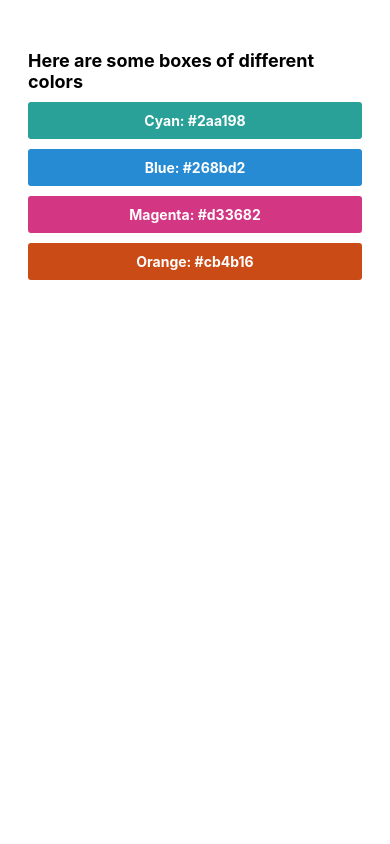
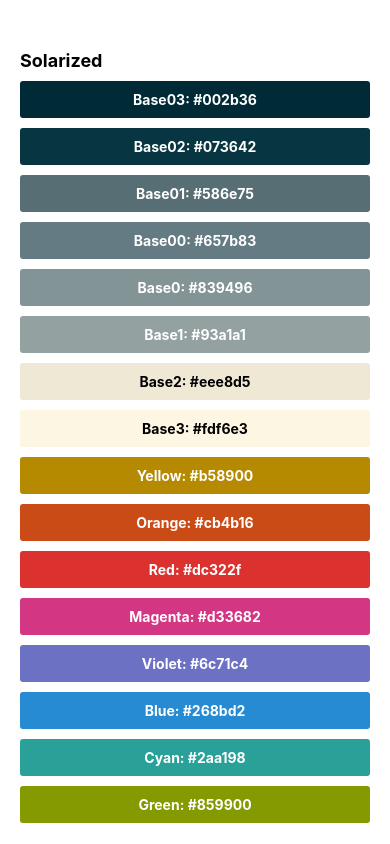
Before and after one commit to d2ndjim/AwesomeProjectExpo, a React Native app: screen / in a window 390 px wide. Built offline with nearby package versions, Linux system fonts and the light colour scheme.

Commit message:
Use flatlist to render colorboxes

```diff
--- a/App.js
+++ b/App.js
@@ -1,26 +1,45 @@
 import React from 'react';
-import { View, Text, SafeAreaView, StyleSheet } from 'react-native';
+import { Text, SafeAreaView, StyleSheet, FlatList } from 'react-native';
 import ColorBox from './components/ColorBox';
+
+const COLORS = [
+  { colorName: 'Base03', hexCode: '#002b36' },
+  { colorName: 'Base02', hexCode: '#073642' },
+  { colorName: 'Base01', hexCode: '#586e75' },
+  { colorName: 'Base00', hexCode: '#657b83' },
+  { colorName: 'Base0', hexCode: '#839496' },
+  { colorName: 'Base1', hexCode: '#93a1a1' },
+  { colorName: 'Base2', hexCode: '#eee8d5' },
+  { colorName: 'Base3', hexCode: '#fdf6e3' },
+  { colorName: 'Yellow', hexCode: '#b58900' },
+  { colorName: 'Orange', hexCode: '#cb4b16' },
+  { colorName: 'Red', hexCode: '#dc322f' },
+  { colorName: 'Magenta', hexCode: '#d33682' },
+  { colorName: 'Violet', hexCode: '#6c71c4' },
+  { colorName: 'Blue', hexCode: '#268bd2' },
+  { colorName: 'Cyan', hexCode: '#2aa198' },
+  { colorName: 'Green', hexCode: '#859900' },
+];
 
 const App = () => {
   return (
     <SafeAreaView>
-      <View style={styles.container}>
-        <Text style={styles.header}>
-          Here are some boxes of different colors
-        </Text>
-        <ColorBox colorName="Cyan" hexCode="#2aa198" />
-        <ColorBox colorName="Blue" hexCode="#268bd2" />
-        <ColorBox colorName="Magenta" hexCode="#d33682" />
-        <ColorBox colorName="Orange" hexCode="#cb4b16" />
-      </View>
+      <FlatList
+        style={styles.container}
+        data={COLORS}
+        keyExtractor={(item) => item.colorName}
+        renderItem={({ item }) => (
+          <ColorBox colorName={item.colorName} hexCode={item.hexCode} />
+        )}
+        ListHeaderComponent={<Text style={styles.header}>Solarized</Text>}
+      />
     </SafeAreaView>
   );
 };
 
 const styles = StyleSheet.create({
   container: {
-    paddingHorizontal: 18,
+    paddingHorizontal: 10,
     paddingTop: 50,
     marginHorizontal: 10,
   },
--- a/components/ColorBox.js
+++ b/components/ColorBox.js
@@ -5,9 +5,15 @@
   const boxColor = {
     backgroundColor: hexCode,
   };
+  const textColor = {
+    color:
+      parseInt(hexCode.replace('#', ''), 16) > 0xffffff / 1.1
+        ? 'black'
+        : 'white',
+  };
   return (
     <View style={[styles.box, boxColor]}>
-      <Text style={styles.boxText}>
+      <Text style={[styles.boxText, textColor]}>
         {colorName}: {hexCode}
       </Text>
     </View>
```
